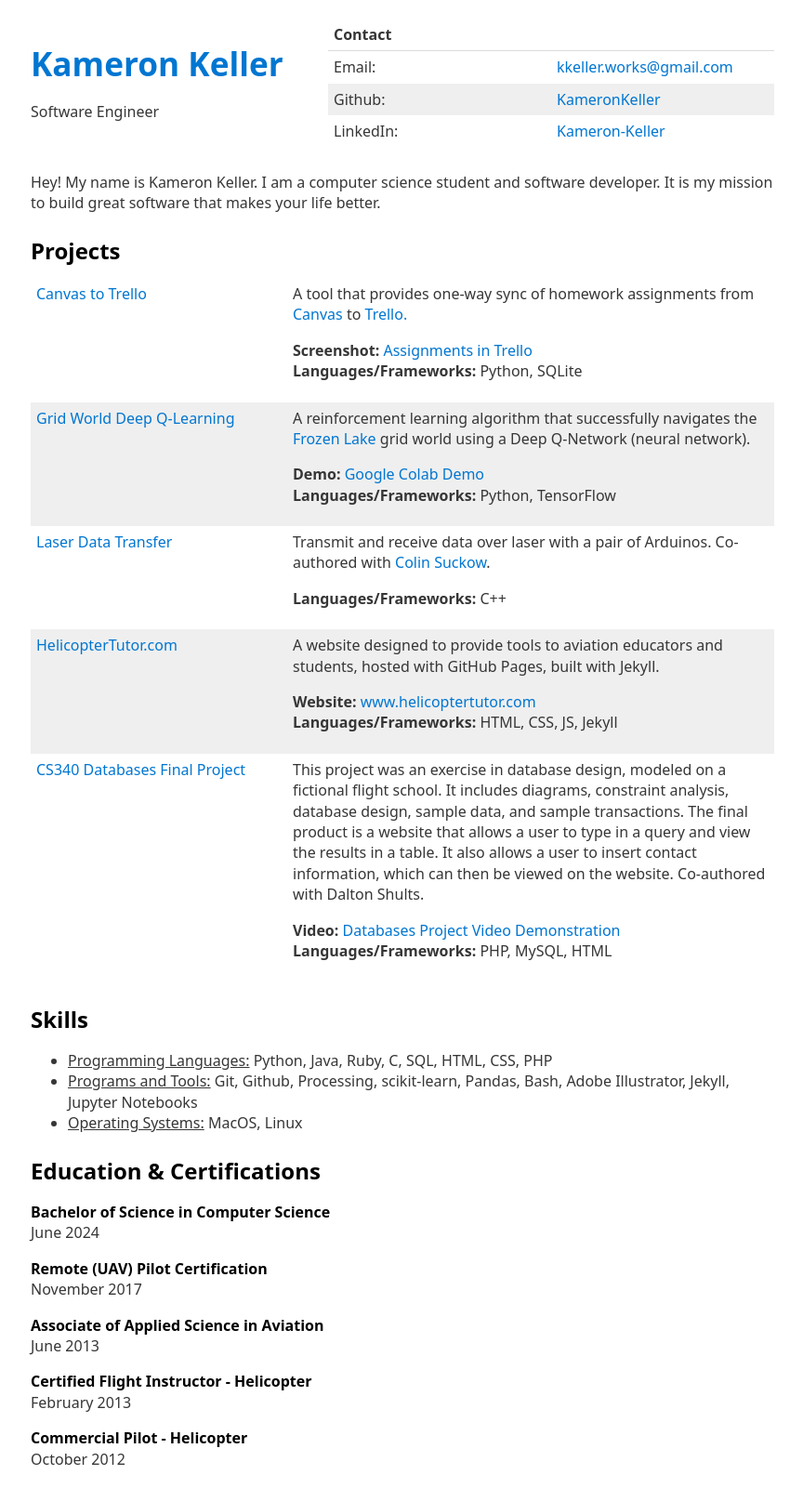
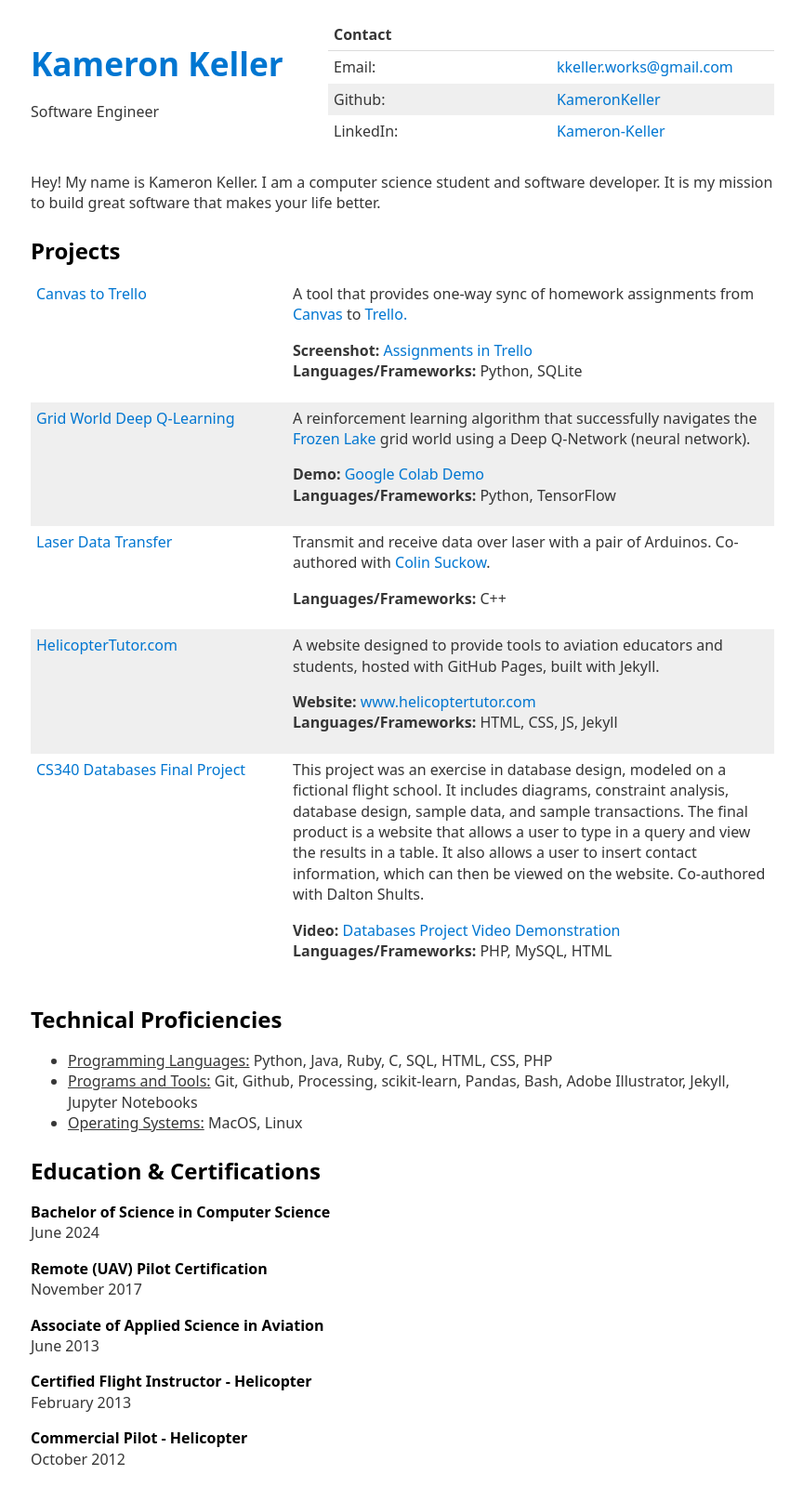
Before and after one commit to KameronKeller/kameronkeller.github.io, a Jekyll site: the page built from index.html, in a window 1280 px wide. Shown: the whole page at 93% size, without its empty margins (207-1071 px from the left). Built offline with Jekyll 4.4.1, drawn with Linux system fonts in a browser that asks for light colours.

Commit message:
Rename header

```diff
--- a/index.html
+++ b/index.html
@@ -96,7 +96,7 @@ title: "Portfolio"
 
 </table>
 
-<h2>Skills</h2>
+<h2>Technical Proficiencies</h2>
 <ul>
   <li><u>Programming Languages:</u> Python, Java, Ruby, C, SQL, HTML, CSS, PHP</li>
   <li><u>Programs and Tools:</u> Git, Github, Processing, scikit-learn, Pandas, Bash, Adobe Illustrator, Jekyll, Jupyter Notebooks</li>
```
